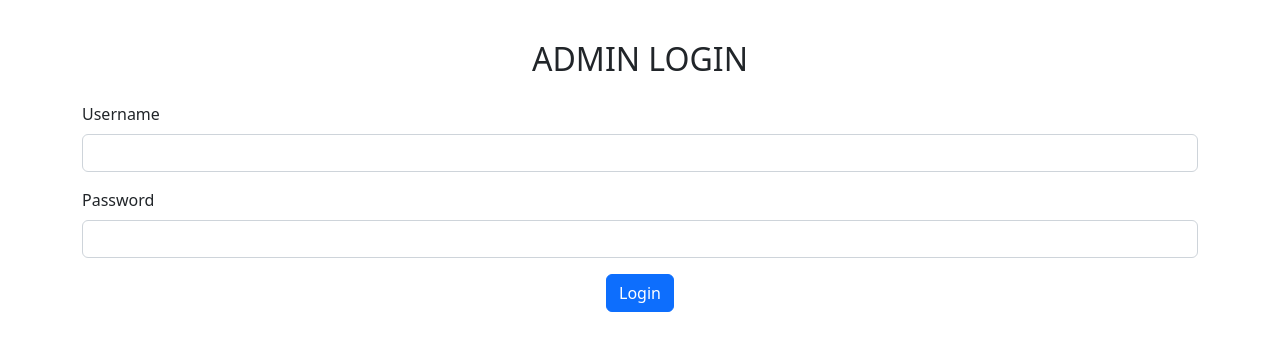
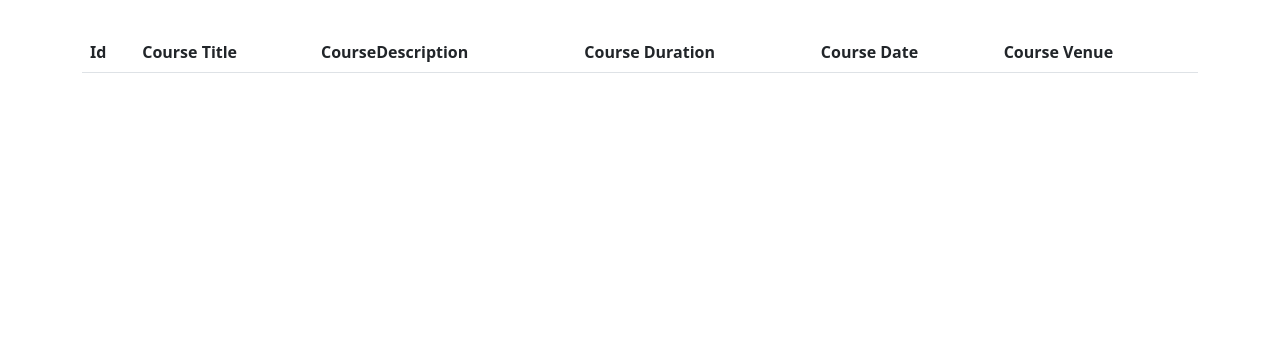
Before and after one commit to HarshaSalih/Nest-angular-app, an Angular app: page / in a window 1280 px wide. Shown: the top 350 px of the page. Built offline with nearby package versions, Linux system fonts and the light colour scheme.

Commit message:
viewcourse  commits

```diff
--- a/src/app/app.component.html
+++ b/src/app/app.component.html
@@ -1,3 +1,3 @@
 
-<app-adminlogin></app-adminlogin>
+<app-viewcourses></app-viewcourses>
 <router-outlet></router-outlet>
--- a/src/app/app.module.ts
+++ b/src/app/app.module.ts
@@ -4,11 +4,13 @@ import { BrowserModule } from '@angular/platform-browser';
 import { AppRoutingModule } from './app-routing.module';
 import { AppComponent } from './app.component';
 import { AdminloginComponent } from './adminlogin/adminlogin.component';
+import { ViewcoursesComponent } from './viewcourses/viewcourses.component';
 
 @NgModule({
   declarations: [
     AppComponent,
-    AdminloginComponent
+    AdminloginComponent,
+    ViewcoursesComponent
   ],
   imports: [
     BrowserModule,
--- /dev/null
+++ b/src/app/viewcourses/viewcourses.component.html
@@ -0,0 +1,36 @@
+<div class="container">
+    <div class="row">
+        <div class="col col-12 col-sm-12 col-md-12 col-lg-12 col-xl-12 col-xxl-12">
+            <div class="row g-3 mt-3">
+                <div class="col col-12 col-sm-12 col-md-12 col-lg-12 col-xl-12 col-xxl-12">
+
+                    <table class="table">
+                        <thead>
+                          <tr>
+                            <th scope="col">Id</th>
+                            <th scope="col">Course Title</th>
+                            <th scope="col">CourseDescription</th>
+                            <th scope="col">Course Duration</th>
+                            <th scope="col">Course Date</th>
+                            <th scope="col">Course Venue</th>
+                          </tr>
+                        </thead>
+                        <tbody>
+                          <tr *ngFor="let i of data">
+
+                            <td>{{i._id}}</td>
+                            <td>{{i.courseTitle}}</td>
+                            <td>{{i.courseDescription}}</td>
+                            <td>{{i.courseDuration}}</td>
+                            <td>{{i.courseDate}}o</td>
+                            <td>{{i.courseVenue}}</td>
+                          </tr>
+
+                        </tbody>
+                      </table>
+
+                </div>
+            </div>
+        </div>
+    </div>
+</div>
--- /dev/null
+++ b/src/app/viewcourses/viewcourses.component.ts
@@ -0,0 +1,12 @@
+import { Component } from '@angular/core';
+
+@Component({
+  selector: 'app-viewcourses',
+  templateUrl: './viewcourses.component.html',
+  styleUrls: ['./viewcourses.component.css']
+})
+export class ViewcoursesComponent {
+
+  data:any=[]
+
+}
```
Also changed, not shown: src/app/viewcourses/viewcourses.component.css (added).
